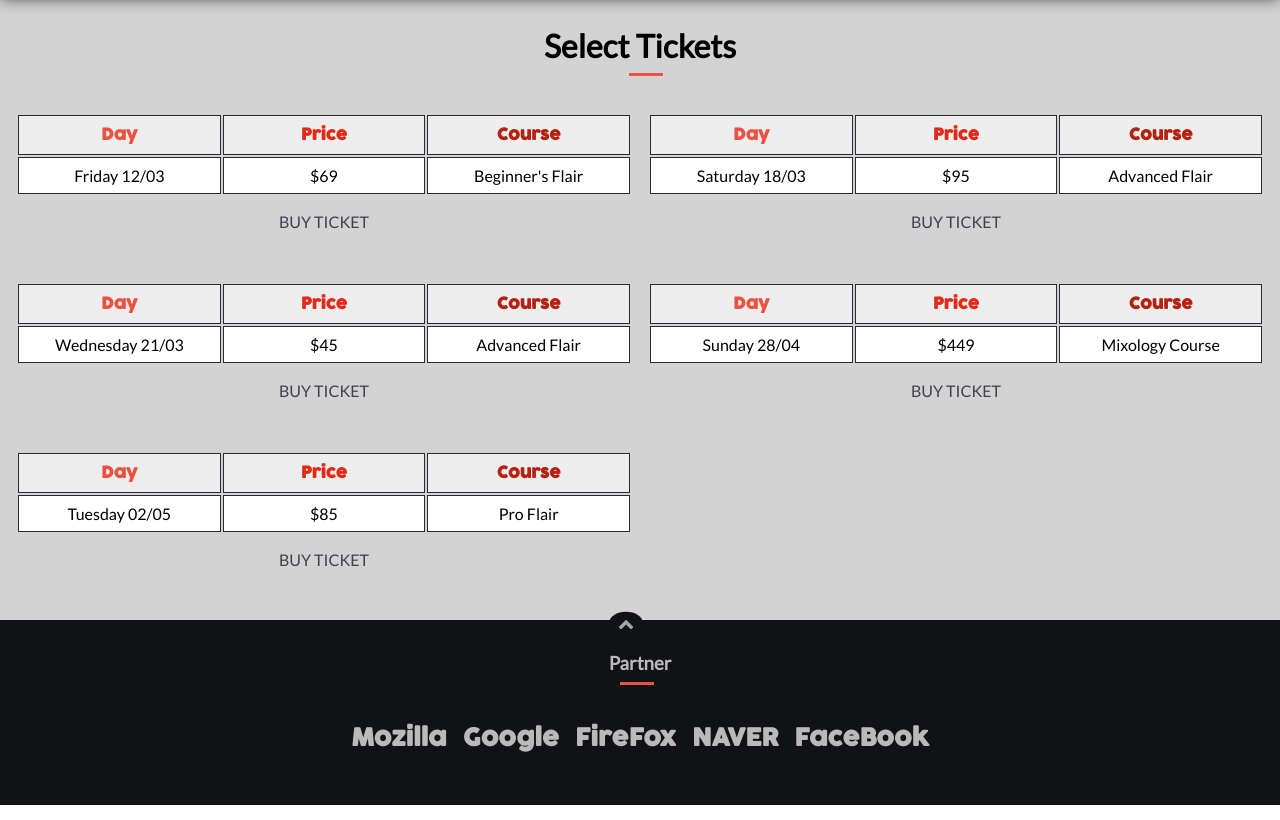
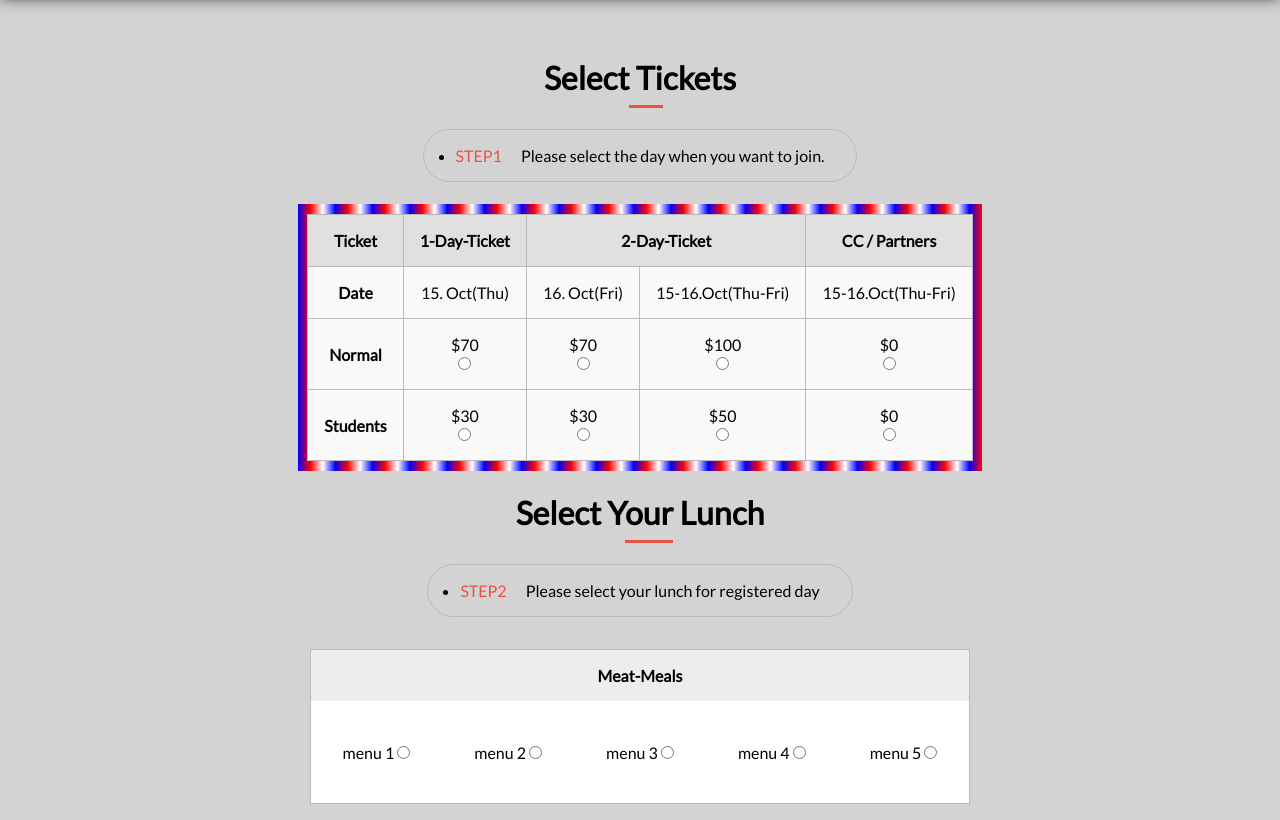
Before and after one commit to garciajordy/WFA-Conference-Platform, a plain HTML site: page tickets.html in a window 1280 px wide. Shown: the part 102-922 px from the top of the page. Drawn offline with Linux system fonts and the light colour scheme.

Commit message:
Change the ticket page like requested and add styling

```diff
--- a/style/_mobile.scss
+++ b/style/_mobile.scss
@@ -70,21 +70,6 @@
     grid-template-columns: 1fr 1fr 1fr;
   }
 
-  .ticket-container {
-    display: grid;
-    grid-template-columns: 1fr 1fr;
-    grid-template-areas: "head head";
-    grid-gap: 1rem;
-
-    h1 {
-      grid-area: head;
-    }
-
-    td {
-      white-space: nowrap;
-    }
-  }
-
   .navigation-top {
     display: none;
   }
--- a/style/_tickets.scss
+++ b/style/_tickets.scss
@@ -6,75 +6,105 @@ main.tickets {
 
 .ticket-container {
   padding: 3rem 1rem;
+  display: flex;
+  flex-direction: column;
+  align-items: center;
 
   h1 {
     font-family: "lato";
-  }
+    margin-top: 2rem;
 
-  span {
-    font-family: "lato";
-    padding-bottom: 0.5rem;
-    border-bottom: $secondary-color 3px solid;
+
+      span {
+        font-family: "lato";
+        padding-bottom: 0.5rem;
+        border-bottom: $secondary-color 3px solid;
+
+      }
+    }
+
+    .ticket-instruction {
+      border: darken($tertiary-color,10) solid 1px;
+      padding: 1rem 2rem;
+      border-radius: 30px;
+      margin-top: 2rem;
+
+      span {
+        font-family: "lato";
+        color: $secondary-color;
+        padding-right: 1rem;
+      }
+    }
+
+  .ticket-small-container {
+    margin-top: 2rem;
+    width: 100%;
+    display: flex;
+    justify-content: center;
   }
 }
 
 table {
-  margin-top: 2rem;
-  width: 100%;
-  margin-bottom: 1rem;
-
-  tr,
-  td,
-  th {
-    border: $primary-color 1px solid;
-    padding: 0.5rem;
-    width: 30%;
-  }
-
-  th {
-    color: $secondary-color;
-    background-color: lighten($tertiary-color, 10);
-  }
-
-  .price {
-    color: darken($secondary-color, 10);
-  }
-
-  .course {
-    color: darken($secondary-color, 20);
-  }
-
-  td {
-    background-color: lighten($tertiary-color, 20);
-  }
-}
-
-.buy-button {
-  color: lighten($primary-color, 10);
+  border-collapse: collapse;
   position: relative;
   z-index: 2;
 
-  &:hover {
-    color: lighten($tertiary-color, 10);
+  &::before {
+    content: "";
+    position: absolute;
+    top: -10px;
+    right: -10px;
+    bottom: -10px;
+    left: -10px;
+    z-index: -1;
+    background-image: linear-gradient(to right,blue, red,white,blue,red,white,blue,red,white,blue,red,white,blue,red,white,blue,red,white,blue,
+    red,white,blue,red,white,blue,red,white,blue,red,white,blue,red,white,blue,red,white,blue,
+    red,white,blue,red,white,blue,red,white,blue,red,white,blue,red,white,blue,red,white,blue,red);
+  }
+  tr {
+    background-color: lighten($tertiary-color,15);
+  }
+  tr:first-child {
+    background-color: lighten($tertiary-color,5);
+  }
+  td,
+  th {
+    padding: 1rem;
+    border: darken($tertiary-color,10) 1px solid;
   }
 
-  &::before {
-    content: "";
-    width: 100%;
-    height: 100%;
-    padding: 0.5rem;
-    z-index: -1;
-    background-color: darken($secondary-color, 10);
-    position: absolute;
-    top: -6px;
-    left: -6px;
-    border-radius: 10px;
-    box-shadow: rgb(0, 0, 0) 0 0 15px;
-    transform: scale(0);
-    transition: 250ms;
+}
+
+.food-con {
+  display: grid;
+  grid-template-rows: 1fr 2fr;
+  margin-top: 2rem;
+  border: darken($tertiary-color,10) solid 1px;
+
+  .top-food {
+    text-align: center;
+
+    h4 {
+     font-family: "lato";
+     background-color: lighten($tertiary-color,10);
+     padding: 1rem;
+    }
   }
+  .bottom-food {
+    background-color: lighten($tertiary-color,20);
+    display: flex;
 
-  &:hover::before {
-    transform: scale(1);
+
+    ul {
+      list-style: none;
+      display: flex;
+      justify-content: space-around;
+      align-items: center;
+
+      li {
+        padding: 1rem 2rem;
+      }
+
+    }
   }
 }
--- a/style/style.scss
+++ b/style/style.scss
@@ -5,9 +5,12 @@
 p,
 li,
 a,
-td {
+td,
+th {
   font-family: $secondary-font;
 }
+
+
 
 // Navigation Bar
 
--- a/tickets.html
+++ b/tickets.html
@@ -60,91 +60,85 @@
     <main class="tickets">
         <div class="ticket-container">
             <h1>Select<span> Ti</span>ckets</h1>
-
+            <div class="ticket-instruction">
+                <ul>
+                    <li>
+                        <p> <span> STEP1</span> Please select the day when you want to join. </p>
+                    </li>
+                </ul>
+            </div>
             <div class="ticket-small-container">
                 <table>
                     <tr>
-                        <th>Day</th>
-                        <th class="price">Price</th>
-                        <th class="course">Course</th>
+                        <th>Ticket</th>
+                        <th>1-Day-Ticket</th>
+                        <th colspan="2">2-Day-Ticket</th>
+                        <th>CC / Partners</th>
                     </tr>
                     <tr>
-                        <td>Friday 12/03</td>
-                        <td>$69</td>
-                        <td>Beginner's Flair</td>
+                        <th>Date</th>
+                        <td>15. Oct(Thu)</td>
+                        <td>16. Oct(Fri)</td>
+                        <td>15-16.Oct(Thu-Fri)</td>
+                        <td>15-16.Oct(Thu-Fri)</td>
+                    </tr>
+                    <tr>
+                        <th>Normal</th>
+                        <td>$70 <br><input name="price" value="50" type="radio"></td>
+                        <td>$70 <br><input name="price" value="50" type="radio">
+                        <td>$100 <br><input name="price" value="50" type="radio">
+                        <td>$0 <br><input name="price" value="50" type="radio">
+                    </tr>
+                    <tr>
+                        <th>Students</th>
+                        <td>$30 <br><input name="price" value="50" type="radio">
+                        <td>$30 <br><input name="price" value="50" type="radio">
+                        <td>$50 <br><input name="price" value="50" type="radio">
+                        <td>$0 <br><input name="price" value="50" type="radio">
                     </tr>
 
                 </table>
-                <a class="buy-button" href="#">BUY TICKET</a>
+
+            </div>
+            <h1>Select Y<span>our</span> Lunch</h1>
+            <div class="ticket-instruction">
+                <ul>
+                    <li>
+                        <p> <span> STEP2</span> Please select your lunch for registered day </p>
+                    </li>
+                </ul>
+            </div>
+            <div class="food-con">
+                <div class="top-food">
+                    <h4>Meat-Meals</h4>
+                </div>
+                <div class="bottom-food">
+                    <ul>
+                        <li>menu 1 <input type="radio" name="menu1" value="1"></li>
+                        <li>menu 2 <input type="radio" name="menu1" value="1"></li>
+                        <li>menu 3 <input type="radio" name="menu1" value="1"></li>
+                        <li>menu 4 <input type="radio" name="menu1" value="1"></li>
+                        <li>menu 5 <input type="radio" name="menu1" value="1"></li>
+                    </ul>
+                </div>
             </div>
 
-            <div class="ticket-small-container">
-                <table>
-                    <tr>
-                        <th>Day</th>
-                        <th class="price">Price</th>
-                        <th class="course">Course</th>
-                    </tr>
-                    <tr>
-                        <td>Saturday 18/03</td>
-                        <td>$95</td>
-                        <td>Advanced Flair</td>
-                    </tr>
-
-                </table>
-                <a class="buy-button" href="#">BUY TICKET</a>
+            <div class="food-con">
+                <div class="top-food">
+                    <h4>Vegeterian-Meals</h4>
+                </div>
+                <div class="bottom-food">
+                    <ul>
+                        <li>menu 1 <input type="radio" name="menu2" value="1"></li>
+                        <li>menu 2 <input type="radio" name="menu2" value="1"></li>
+                        <li>menu 3 <input type="radio" name="menu2" value="1"></li>
+                        <li>menu 4 <input type="radio" name="menu2" value="1"></li>
+                        <li>menu 5 <input type="radio" name="menu2" value="1"></li>
+                    </ul>
+                </div>
             </div>
 
-            <div class="ticket-small-container">
-                <table>
-                    <tr>
-                        <th>Day</th>
-                        <th class="price">Price</th>
-                        <th class="course">Course</th>
-                    </tr>
-                    <tr>
-                        <td>Wednesday 21/03</td>
-                        <td>$45</td>
-                        <td>Advanced Flair</td>
-                    </tr>
 
-                </table>
-                <a class="buy-button" href="#">BUY TICKET</a>
-            </div>
-
-            <div class="ticket-small-container">
-                <table>
-                    <tr>
-                        <th>Day</th>
-                        <th class="price">Price</th>
-                        <th class="course">Course</th>
-                    </tr>
-                    <tr>
-                        <td>Sunday 28/04</td>
-                        <td>$449</td>
-                        <td>Mixology Course</td>
-                    </tr>
-
-                </table>
-                <a class="buy-button" href="#">BUY TICKET</a>
-            </div>
-
-            <div class="ticket-small-container">
-                <table>
-                    <tr>
-                        <th>Day</th>
-                        <th class="price">Price</th>
-                        <th class="course">Course</th>
-                    </tr>
-                    <tr>
-                        <td>Tuesday 02/05</td>
-                        <td>$85</td>
-                        <td>Pro Flair</td>
-                    </tr>
-
-                </table>
-                <a class="buy-button" href="#">BUY TICKET</a>
-            </div>
         </div>
 
     </main>
```
Also changed, not shown: style/style.css, 1 other file.
